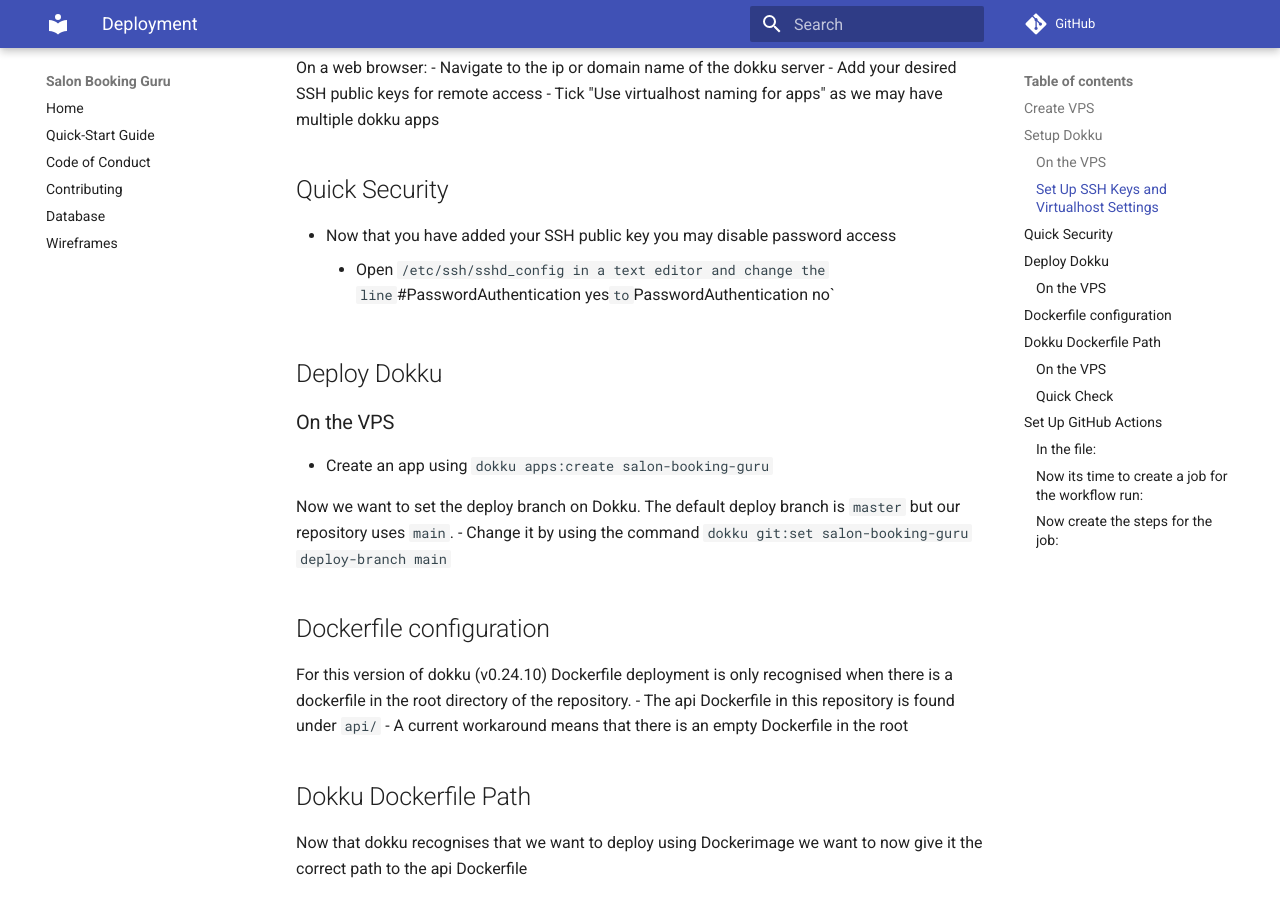
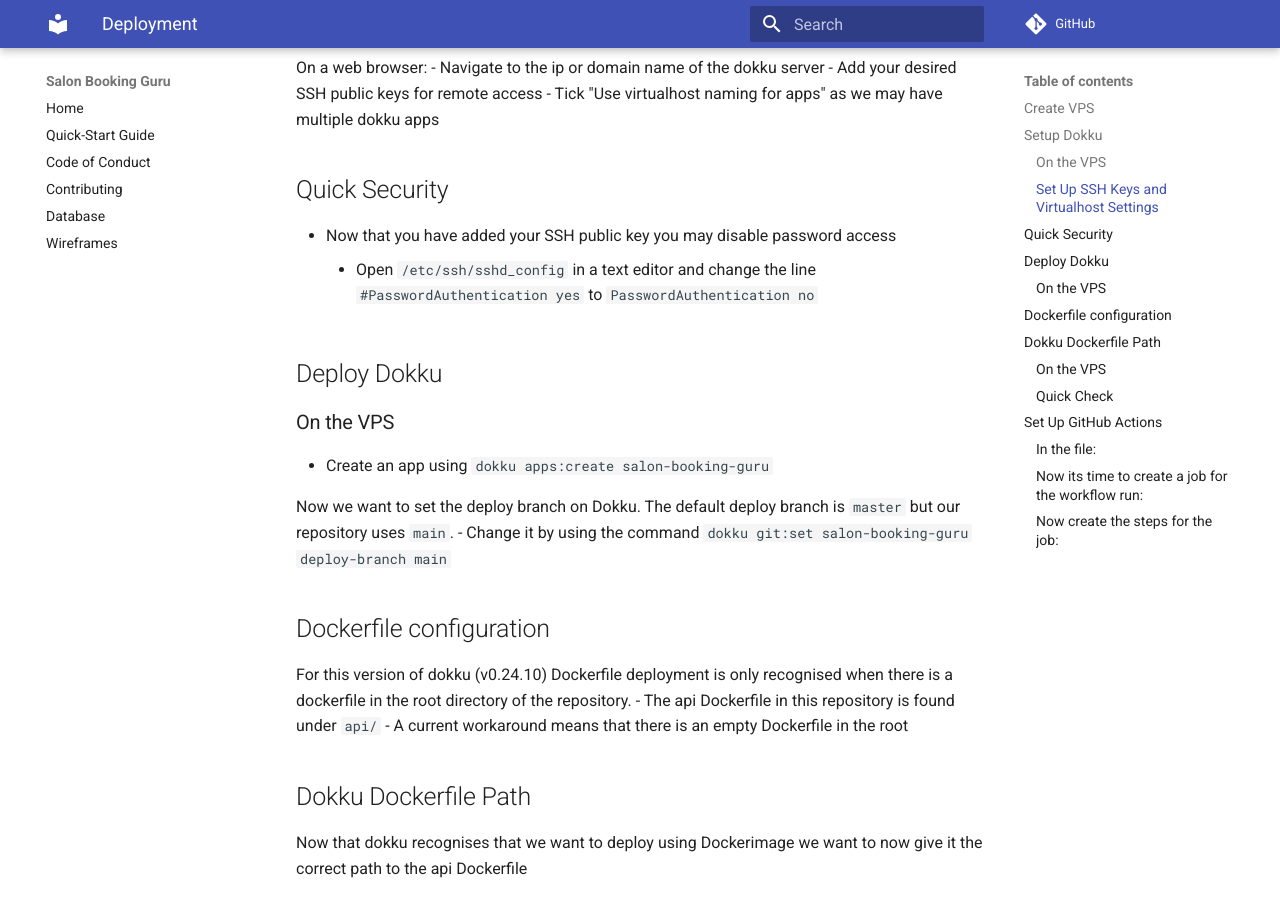
Before and after one commit to KarmaComputing/salon-booking-guru, an MkDocs documentation site: the page built from docs/deployment.md, in a window 1280 px wide and 900 px high, scrolled down 867 px. Built offline with MkDocs 1.6.1 and Material for MkDocs 9.7.7, drawn with Linux system fonts in a browser that asks for light colours; comment, search, counter and statistics services are not loaded.

```diff
--- a/docs/deployment.md
+++ b/docs/deployment.md
@@ -31,7 +31,7 @@ On a web browser:
 ## Quick Security
 
 - Now that you have added your SSH public key you may disable password access
-    - Open `/etc/ssh/sshd_config in a text editor and change the line `#PasswordAuthentication yes` to `PasswordAuthentication no`
+    - Open `/etc/ssh/sshd_config` in a text editor and change the line `#PasswordAuthentication yes` to `PasswordAuthentication no`
 
 ## Deploy Dokku
 
```
